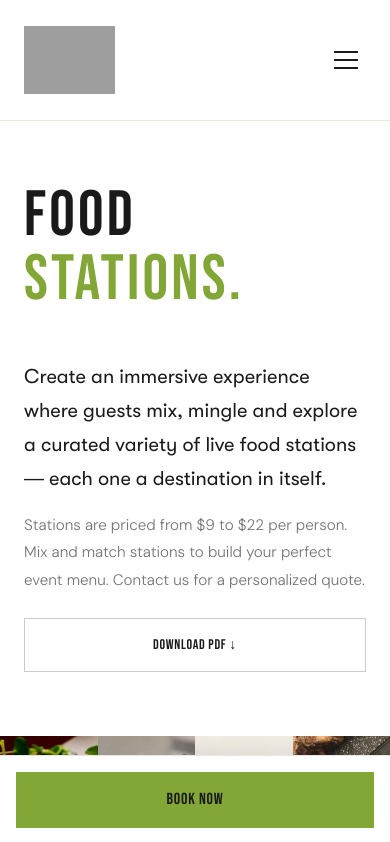
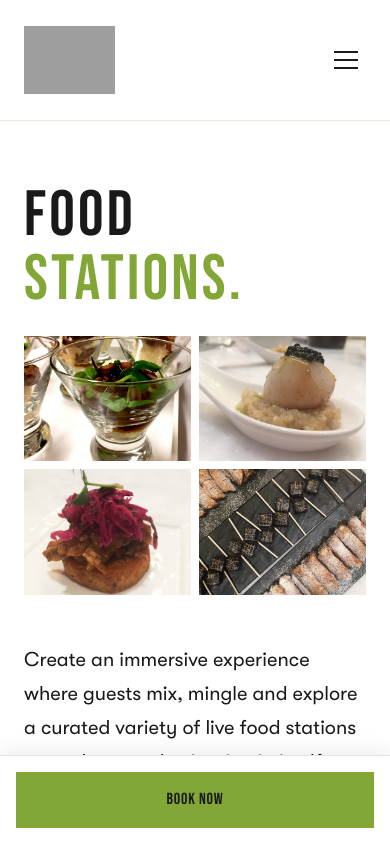
Before and after one commit to webdesignetobicoke/dmcatering, a Next.js app: page /events/stations in a window 390 px wide. Shown: the top 842 px of the page. Built offline with nearby package versions, Linux system fonts and the light colour scheme; grey boxes are pictures that could not be loaded.

Commit message:
Match stations and sit-down mobile hero layout

```diff
--- a/app/events/sit-down/page.jsx
+++ b/app/events/sit-down/page.jsx
@@ -160,6 +160,23 @@ export default function SitDownPage() {
                 SIT DOWN<br />
                 <span style={{ color: 'var(--gold)' }}>DINNER.</span>
               </h1>
+              <div className="lg:hidden mb-6 grid grid-cols-2 gap-2">
+                {[
+                  { src: '/sitdown/beet-carpaccio.jpeg', alt: 'Beet Carpaccio' },
+                  { src: '/sitdown/scallop.jpeg', alt: 'Scallop' },
+                  { src: '/sitdown/beef.jpeg', alt: 'Beef' },
+                  { src: '/sitdown/small-black-cod.jpeg', alt: 'Black Cod' },
+                ].map(img => (
+                  <div key={img.alt} style={{ overflow: 'hidden', aspectRatio: '4/3' }}>
+                    <img
+                      src={img.src}
+                      alt={img.alt}
+                      className="w-full h-full"
+                      style={{ objectFit: 'cover', display: 'block' }}
+                    />
+                  </div>
+                ))}
+              </div>
               <div className="flex flex-col sm:flex-row gap-4 mt-8">
                 <Link
                   href="/contact"
@@ -170,17 +187,6 @@ export default function SitDownPage() {
                 >
                   Book Now
                 </Link>
-                <a
-                  href="https://dmcatering.ca/wp-content/uploads/2020/01/DMC-2019-SIt-Down-Dinner.pdf"
-                  target="_blank"
-                  rel="noopener noreferrer"
-                  className="hidden lg:block font-display text-sm tracking-[0.2em] uppercase px-8 py-4 text-center"
-                  style={{ border: '1px solid rgba(0,0,0,0.2)', color: '#1a1a1a', textDecoration: 'none' }}
-                  onMouseEnter={e => { e.currentTarget.style.borderColor = 'var(--gold)'; e.currentTarget.style.color = 'var(--gold)' }}
-                  onMouseLeave={e => { e.currentTarget.style.borderColor = 'rgba(0,0,0,0.2)'; e.currentTarget.style.color = '#1a1a1a' }}
-                >
-                  Download PDF ↓
-                </a>
               </div>
             </div>
             <div className="mt-0">
@@ -194,7 +200,7 @@ export default function SitDownPage() {
                 href="https://dmcatering.ca/wp-content/uploads/2020/01/DMC-2019-SIt-Down-Dinner.pdf"
                 target="_blank"
                 rel="noopener noreferrer"
-                className="lg:hidden font-display text-sm tracking-[0.2em] uppercase px-8 py-4 text-center block mt-5"
+                className="font-display text-sm tracking-[0.2em] uppercase block w-full text-center py-4 mt-6 sm:inline-block sm:w-auto sm:px-8"
                 style={{ border: '1px solid rgba(0,0,0,0.2)', color: '#1a1a1a', textDecoration: 'none' }}
               >
                 Download PDF ↓
@@ -207,7 +213,7 @@ export default function SitDownPage() {
       </div>
 
       {/* Photo strip */}
-      <div className="grid grid-cols-4" style={{ background: '#1a1a1a' }}>
+      <div className="hidden lg:grid grid-cols-4" style={{ background: '#1a1a1a' }}>
         {[
           { src: '/sitdown/beet-carpaccio.jpeg', alt: 'Beet Carpaccio' },
           { src: '/sitdown/scallop.jpeg', alt: 'Scallop' },
--- a/app/events/stations/page.jsx
+++ b/app/events/stations/page.jsx
@@ -177,6 +177,23 @@ export default function StationsPage() {
                 FOOD<br />
                 <span style={{ color: 'var(--gold)' }}>STATIONS.</span>
               </h1>
+              <div className="lg:hidden mb-6 grid grid-cols-2 gap-2">
+                {[
+                  { src: '/stations/stations1.jpg', alt: 'Stations' },
+                  { src: '/stations/scallops.jpg', alt: 'Scallops' },
+                  { src: '/stations/sweet-and-spicy-chicken.jpg', alt: 'Sweet and Spicy Chicken' },
+                  { src: '/stations/dessert.jpg', alt: 'Dessert' },
+                ].map(img => (
+                  <div key={img.alt} style={{ overflow: 'hidden', aspectRatio: '4/3' }}>
+                    <img
+                      src={img.src}
+                      alt={img.alt}
+                      className="w-full h-full"
+                      style={{ objectFit: 'cover', display: 'block' }}
+                    />
+                  </div>
+                ))}
+              </div>
               <div className="flex flex-col sm:flex-row gap-4 mt-8">
                 <Link
                   href="/contact"
@@ -215,7 +232,7 @@ export default function StationsPage() {
       </div>
 
       {/* Photo strip */}
-      <div className="grid grid-cols-4" style={{ background: '#1a1a1a' }}>
+      <div className="hidden lg:grid grid-cols-4" style={{ background: '#1a1a1a' }}>
         {[
           { src: '/stations/stations1.jpg', alt: 'Stations' },
           { src: '/stations/scallops.jpg', alt: 'Scallops' },
```
